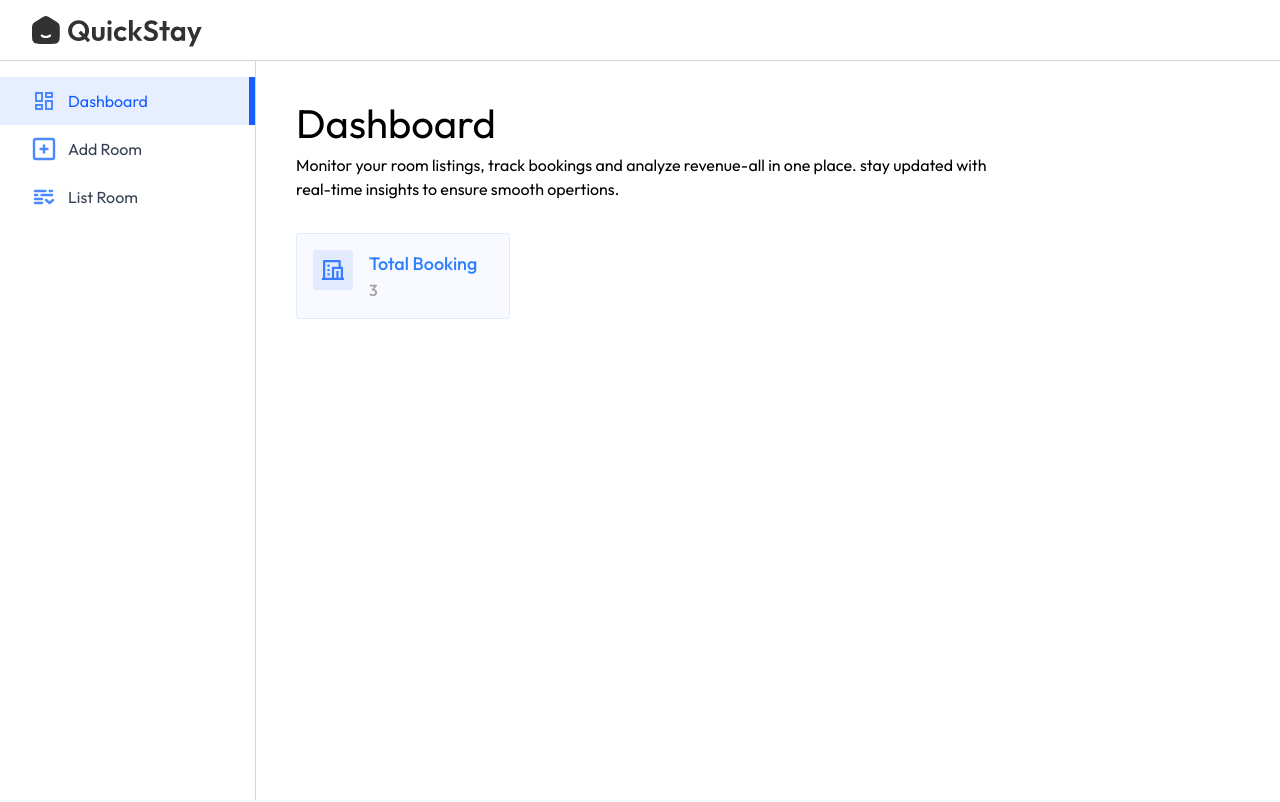
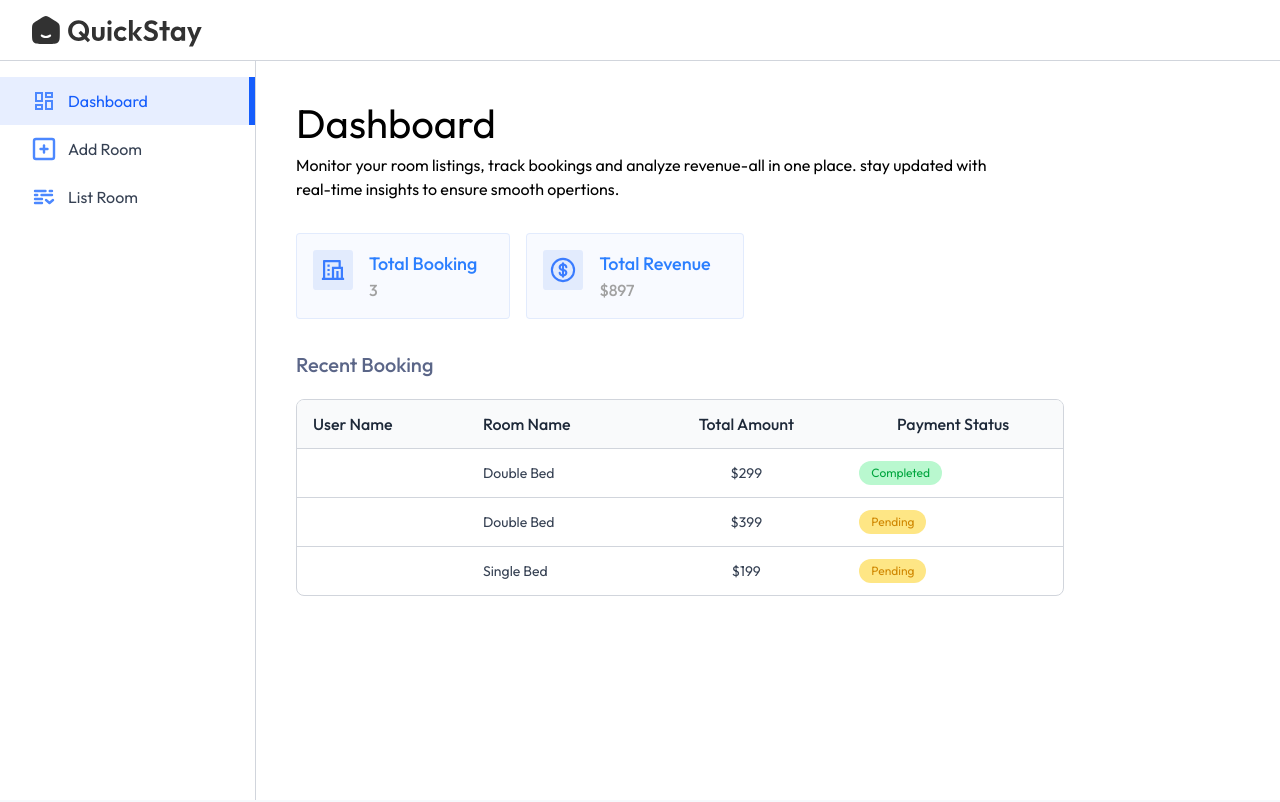
Before and after one commit to ps-sifat/Hotel-Booking-App, a React (Vite) app in the folder Clint/: page /owner in a window 1280 px wide. Shown: the top 802 px of the page. Built offline with nearby package versions, Linux system fonts and the light colour scheme; a web font is replaced by a local one.

Commit message:
Dashboard add-room

```diff
--- a/Clint/src/App.jsx
+++ b/Clint/src/App.jsx
@@ -20,6 +20,7 @@ const App = () => {
       {!isOwnerPath && <Navbar />}
       {false && <HotelReg />}
       <div className="min-h-[70vh]">
+
         <Routes>
           <Route path="/" element={<Home />} />
           <Route path="/rooms" element={<AllRooms />} />
--- a/Clint/src/Pages/HotelOwner/AddRoom.jsx
+++ b/Clint/src/Pages/HotelOwner/AddRoom.jsx
@@ -1,9 +1,33 @@
-import React from 'react'
+import React, { useState } from "react";
+import Title from "../../Components/Title";
 
 const AddRoom = () => {
+  const [images, setImages] = useState({
+    1: null,
+    2: null,
+    3: null,
+    4: null,
+  });
+
+  const [imputs, setInputs] = useState({
+    roomType: "",
+    pricePerNigt: 0,
+    amenities: {
+      "Free Wifi": false,
+      "Free Breakfast": false,
+      "Room Service": false,
+      "Mountain View": false,
+      "Pool Access": false,
+    },
+  });
+
   return (
-    <div>AddRoom</div>
-  )
-}
+    <div>
+      <form action="">
+        <Title align="left" font="ooutfit" title="Add Room" subtitle="" />
+      </form>
+    </div>
+  );
+};
 
-export default AddRoom
+export default AddRoom;
--- a/Clint/src/Pages/HotelOwner/DashBoard.jsx
+++ b/Clint/src/Pages/HotelOwner/DashBoard.jsx
@@ -7,7 +7,7 @@ const DashBoard = () => {
 
   return (
     <>
-      <div>
+      <div className="h-full">
         <Title
           align="left"
           font="outfit"
@@ -30,7 +30,70 @@ const DashBoard = () => {
             </div>
           </div>
           {/* total revenue  */}
-          <div></div>
+          <div className="bg-primary/3 border border-primary/10 rounded flex p-4 pr-8">
+            <img
+              src={assets.totalRevenueIcon}
+              alt="totalbooking"
+              className="max-sm:hidden h-10"
+            />
+            <div className="flex flex-col sm:ml-4 font-medium">
+              <p className="text-blue-500 text-lg">Total Revenue </p>
+              <p className="text-neutral-400 text-base">
+                ${dashbordData.totalRevenue}
+              </p>
+            </div>
+          </div>
+        </div>
+        {/* recent booking  */}
+        <h2 className="text-xl text-blue-950/70 font-medium mb-5">
+          Recent Booking
+        </h2>
+        <div className="w-full max-w-3xl text-left border border-gray-300 rounded-lg max-h-80 overflow-y-scroll">
+          <table className="w-full">
+            <thead className="bg-gray-50">
+              <tr>
+                <th className="py-3 px-4 text-gray-800 font-medium">
+                  User Name
+                </th>
+                <th className="py-3 px-4 text-gray-800 font-medium max-sm:hidden">
+                  Room Name
+                </th>
+                <th className="py-3 px-4 text-gray-800 text-center font-medium">
+                  Total Amount
+                </th>
+                <th className="py-3 px-4 text-gray-800 text-center font-medium">
+                  Payment Status
+                </th>
+              </tr>
+            </thead>
+            <tbody className="text-sm">
+              {dashbordData.bookings.map((item, index) => (
+                <tr key={index}>
+                  <td className="py-3 px-4 text-gray-700 border-t border-gray-300 ">
+                    {item.username}
+                  </td>
+                  <td className="py-3 px-4 text-gray-700 border-t border-gray-300 max-sm:hidden">
+                    {item.room.roomType}
+                  </td>
+                  <td className="py-3 px-4 text-gray-700 border-t border-gray-300 text-center ">
+                    ${item.totalPrice}
+                  </td>
+
+                  <td className="py-3 px-4 border-t border-gray-300">
+                    <button
+                      className={`py-1 px-3 text-xs rounded-full mx-auto ${
+                        item.isPaid
+                          ? "text-green-600 bg-green-200"
+                          : "bg-amber-200 text-yellow-600"
+                      }`}
+                    >
+                      {item.isPaid ? "Completed" : "Pending"}
+                    </button>
+                  </td>
+                </tr>
+              ))}
+            </tbody>
+          </table>
         </div>
       </div>
     </>
```
